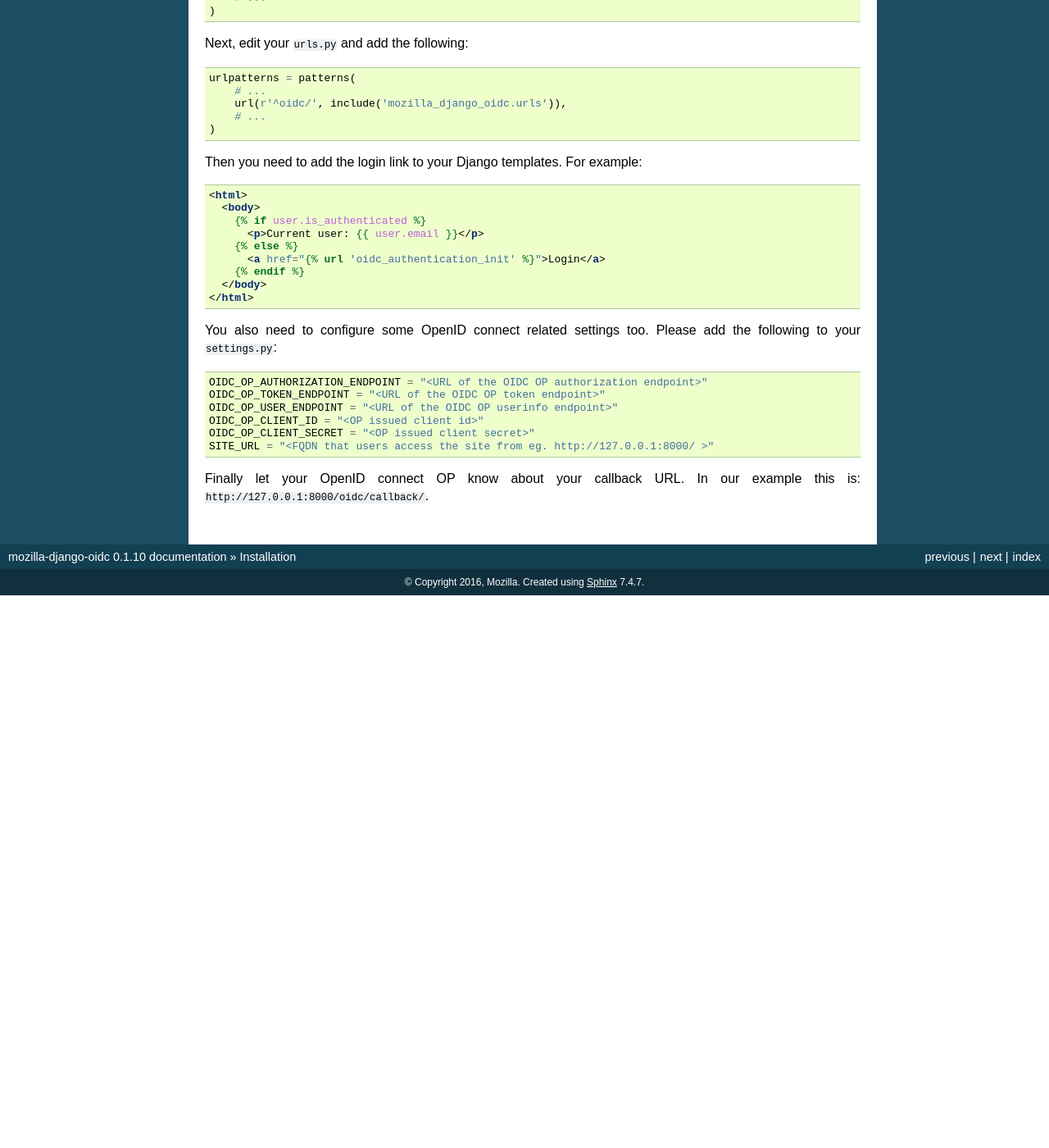
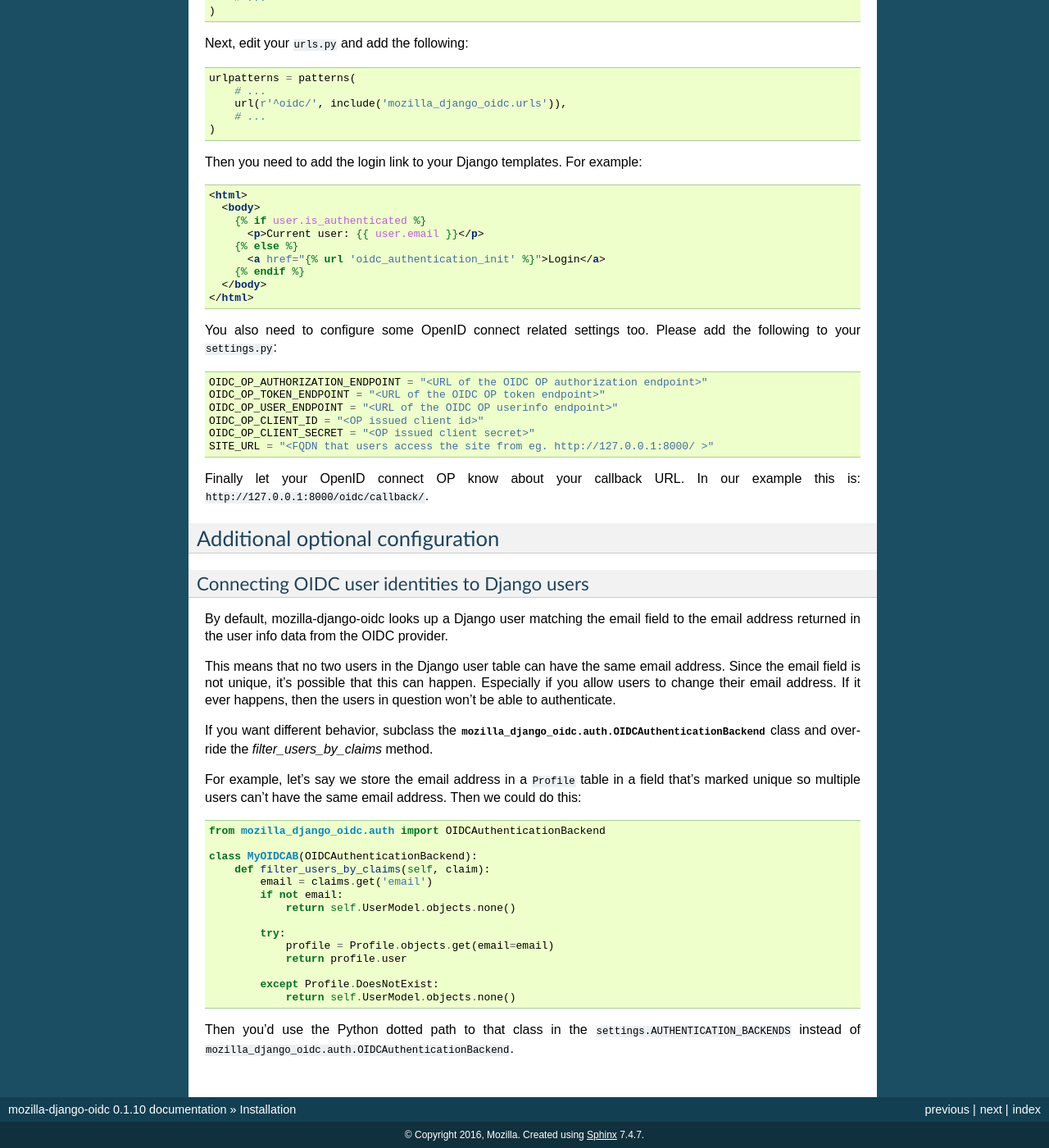
Before and after one commit to mozilla/mozilla-django-oidc, a Sphinx documentation site: the page built from docs/installation.rst, in a window 1280 px wide and 1400 px high, scrolled down 630 px. Shown: the whole window at 82% size. Built offline with Sphinx 7.4.7, drawn with Linux system fonts in a browser that asks for light colours; before the commit the page ends 1356 px from its top, so only the background shows below that; some of the changed text lies outside the part shown.

Commit message:
Add documentation for connecting oidc identities to django users

```diff
--- a/docs/installation.rst
+++ b/docs/installation.rst
@@ -76,3 +76,48 @@ Please add the following to your ``settings.py``:
 
 Finally let your OpenID connect OP know about your callback URL. In our example this is:
 ``http://127.0.0.1:8000/oidc/callback/``.
+
+
+Additional optional configuration
+=================================
+
+Connecting OIDC user identities to Django users
+-----------------------------------------------
+
+By default, mozilla-django-oidc looks up a Django user matching the email field
+to the email address returned in the user info data from the OIDC provider.
+
+This means that no two users in the Django user table can have the same email
+address. Since the email field is not unique, it's possible that this can
+happen. Especially if you allow users to change their email address. If it ever
+happens, then the users in question won't be able to authenticate.
+
+If you want different behavior, subclass the
+:py:class:`mozilla_django_oidc.auth.OIDCAuthenticationBackend` class and
+override the `filter_users_by_claims` method.
+
+For example, let's say we store the email address in a ``Profile`` table
+in a field that's marked unique so multiple users can't have the same
+email address. Then we could do this:
+
+.. code-block:: python
+
+   from mozilla_django_oidc.auth import OIDCAuthenticationBackend
+
+   class MyOIDCAB(OIDCAuthenticationBackend):
+       def filter_users_by_claims(self, claim):
+           email = claims.get('email')
+           if not email:
+               return self.UserModel.objects.none()
+
+           try:
+               profile = Profile.objects.get(email=email)
+               return profile.user
+
+           except Profile.DoesNotExist:
+               return self.UserModel.objects.none()
+
+
+Then you'd use the Python dotted path to that class in the
+``settings.AUTHENTICATION_BACKENDS`` instead of
+``mozilla_django_oidc.auth.OIDCAuthenticationBackend``.
```
